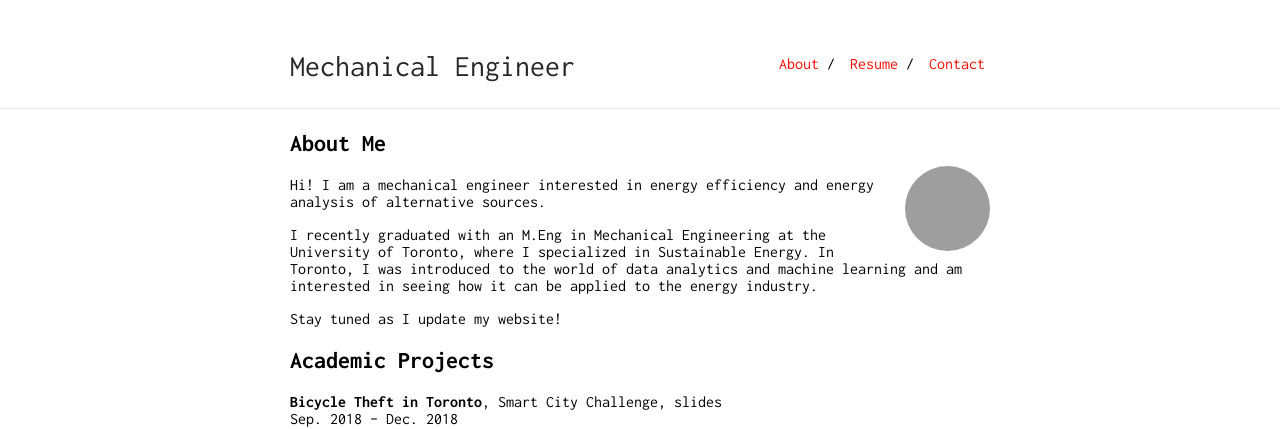
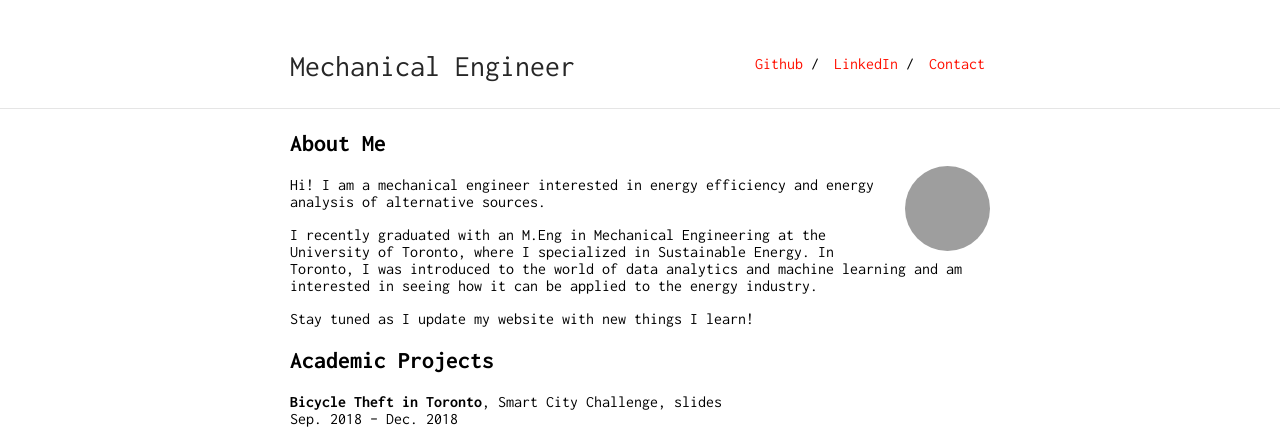
Before and after one commit to bagde/bagde.github.io, a Jekyll site: the page built from index.md, in a window 1280 px wide, cut to the strip 0-429 px from the top of the page. Built offline with Jekyll 4.4.1, drawn with Linux system fonts in a browser that asks for light colours; our own code applies the rules of GitHub Pages for plain Markdown files; grey boxes are pictures that could not be loaded.

Commit message:
Updated Links

```diff
--- a/_config.yml
+++ b/_config.yml
@@ -16,9 +16,9 @@ sass:
     sass_dir: _sass
 
 nav:
- - name: "About"
+ - name: "Github"
    link: "/researcher/"
- - name: "Resume"
+ - name: "LinkedIn"
    link: "resume.pdf"
  - name: "Contact"
    link: "contact"
--- a/index.md
+++ b/index.md
@@ -11,7 +11,7 @@ Hi! I am a mechanical engineer interested in energy efficiency and energy analys
 I recently graduated with an M.Eng in Mechanical Engineering at the University of Toronto, where I specialized in Sustainable Energy.
 In Toronto, I was introduced to the world of data analytics and machine learning and am interested in seeing how it can be applied to the energy industry.
 
-Stay tuned as I update my website!
+Stay tuned as I update my website with new things I learn!
 
 ## Academic Projects
 
```
Also changed, not shown: contact.md (+2 -18 lines).
